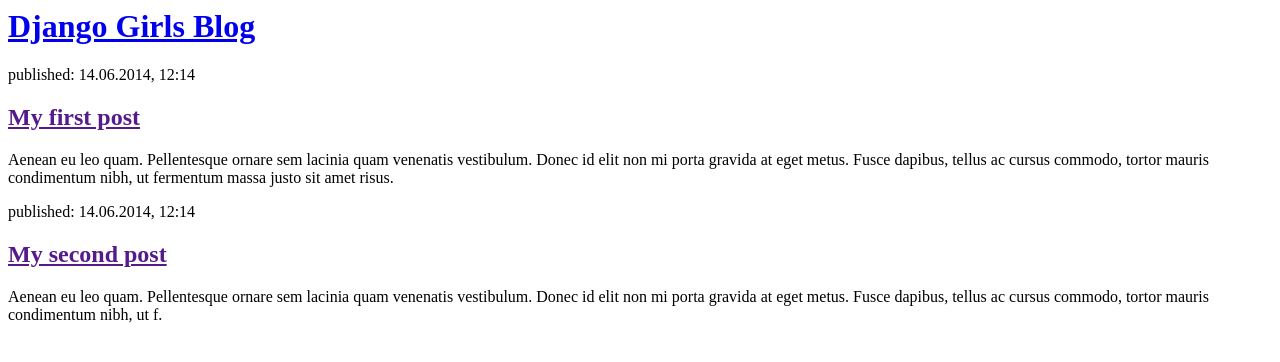
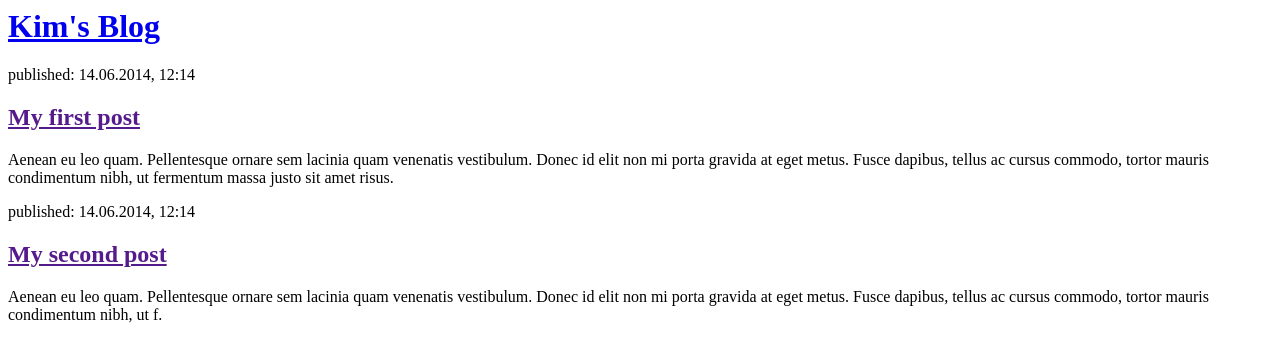
Before and after one commit to CheolHwanKim/my-first-blog, a Django app: page / in a window 1280 px wide. Shown: the top 362 px of the page. Run offline with Django 3.2, Linux system fonts and the light colour scheme; data that the repository does not hold is empty.

Commit message:
My Django Girls app, first commit

```diff
--- a/blog/templates/blog/post_list.html
+++ b/blog/templates/blog/post_list.html
@@ -4,7 +4,7 @@
     </head>
     <body>
         <div>
-            <h1><a href="/">Django Girls Blog</a></h1>
+            <h1><a href="/">Kim's Blog</a></h1>
 
         </div>
 
```
